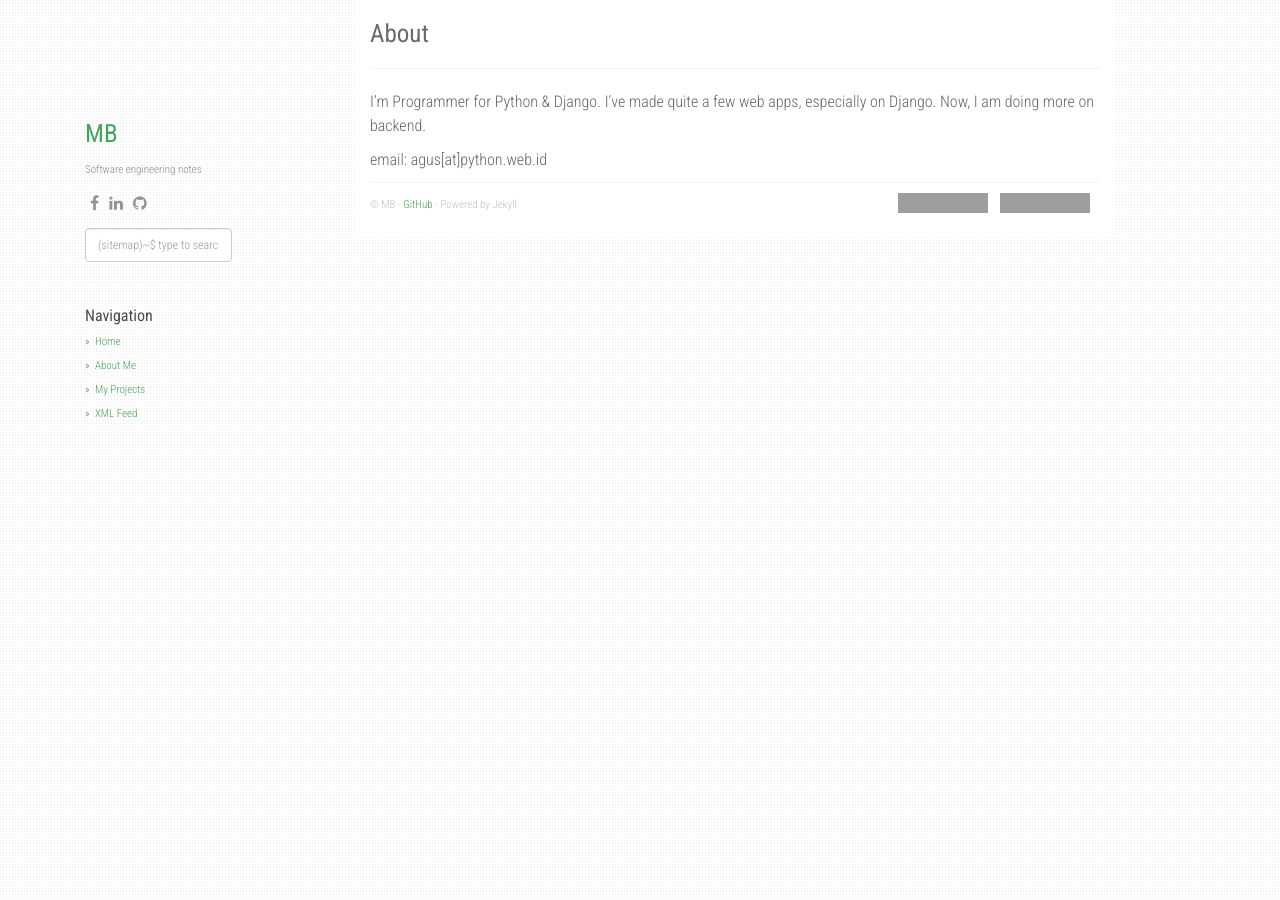
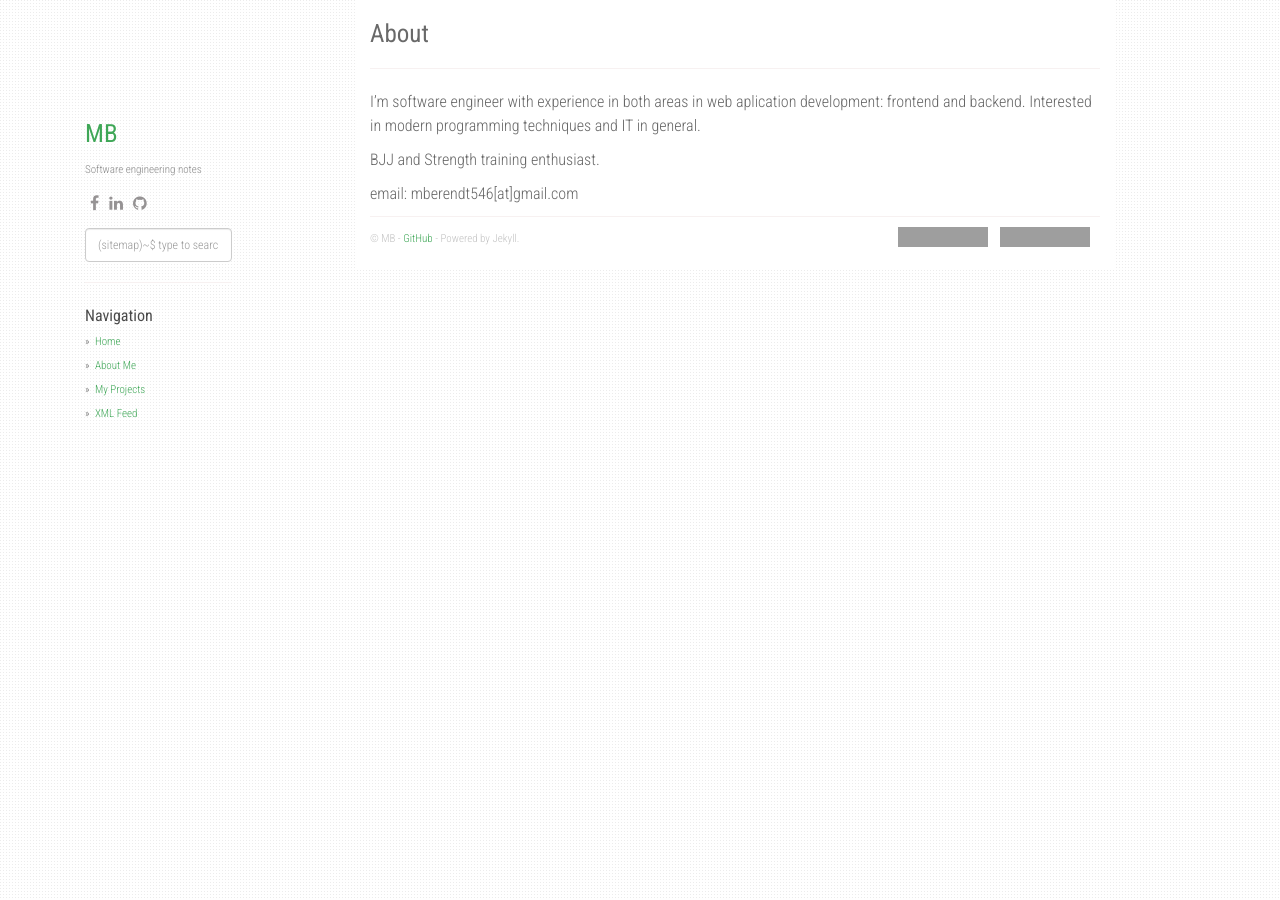
Before and after one commit to mbero/mbero.github.io, a Jekyll site: the page built from about.md, in a window 1280 px wide. Built offline with Jekyll 4.4.1, drawn with Linux system fonts in a browser that asks for light colours; nearby versions of some CDN libraries; grey boxes are pictures that could not be loaded.

Commit message:
Small change in 'about' section

```diff
--- a/about.md
+++ b/about.md
@@ -4,6 +4,9 @@ title: About
 permalink: /about/
 ---
 
-I'm Programmer for Python & Django. I've made quite a few web apps, especially on Django. Now, I am doing more on backend.
+I'm software engineer with experience in both areas in web aplication development: frontend and backend.
+Interested in modern programming techniques and IT in general.
 
-email: agus[at]python.web.id
+BJJ and Strength training enthusiast.
+
+email: mberendt546[at]gmail.com
```
